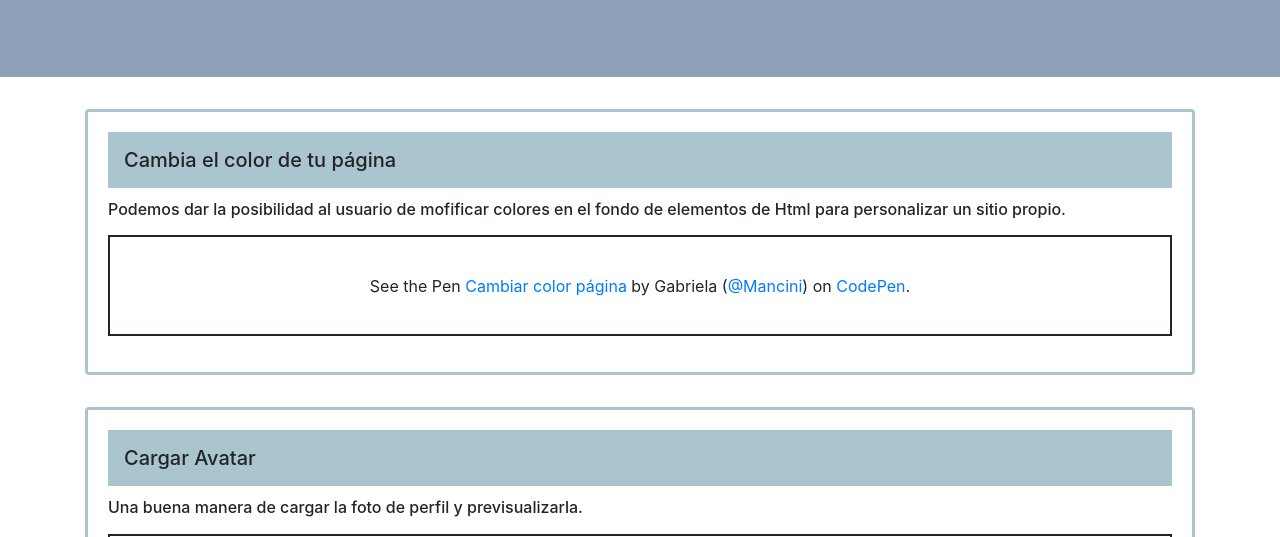
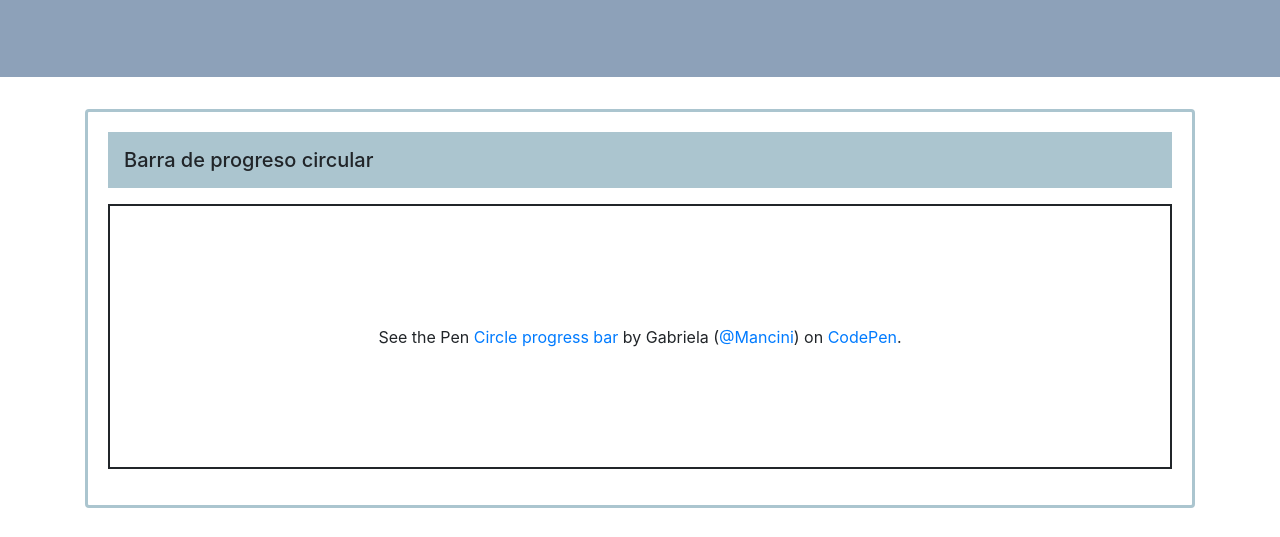
Before and after one commit to gabimancini/Ejercitacion-JS, a plain HTML site: page index.html in a window 1280 px wide. Shown: the part 222-759 px from the top of the page. Drawn offline with nearby package versions, Linux system fonts and the light colour scheme; a script that the page names is missing.

Commit message:
progress bar circular

```diff
--- a/index.html
+++ b/index.html
@@ -31,9 +31,22 @@
       <div class="col-sm-12">
         <div class="card">
           <div class="card-body">
+            <h5 class="card-title">Barra de progreso circular</h5>
+            <p class="codepen" data-height="370" data-theme-id="dark" data-default-tab="css,result" data-user="Mancini" data-slug-hash="MWYzZyx" style="height: 265px; box-sizing: border-box; display: flex; align-items: center; justify-content: center; border: 2px solid; margin: 1em 0; padding: 1em;" data-pen-title="Circle progress bar">
+              <span>See the Pen <a href="https://codepen.io/Mancini/pen/MWYzZyx">
+              Circle progress bar</a> by Gabriela (<a href="https://codepen.io/Mancini">@Mancini</a>)
+              on <a href="https://codepen.io">CodePen</a>.</span>
+            </p>
+            <script async src="https://static.codepen.io/assets/embed/ei.js"></script>
+               </div>
+        </div>
+      </div>
+      <div class="col-sm-12">
+        <div class="card">
+          <div class="card-body">
             <h5 class="card-title">Cambia el color de tu página</h5>
             <h6>Podemos dar la posibilidad al usuario de mofificar colores en el fondo de elementos de Html para personalizar un sitio propio.</h6>
-            <p class="codepen" data-height="350" data-theme-id="dark" data-default-tab="js,result" data-user="Mancini"
+            <p class="codepen" data-height="370" data-theme-id="dark" data-default-tab="js,result" data-user="Mancini"
               data-slug-hash="GRovzPj"
               style="height: 101px; box-sizing: border-box; display: flex; align-items: center; justify-content: center; border: 2px solid; margin: 1em 0; padding: 1em;"
               data-pen-title="Cambiar color página">
@@ -50,7 +63,7 @@
           <div class="card-body">
             <h5 class="card-title">Cargar Avatar</h5>
             <h6>Una buena manera de cargar la foto de perfil y previsualizarla.</h6>
-            <p class="codepen" data-height="350" data-theme-id="dark" data-default-tab="js,result" data-user="Mancini"
+            <p class="codepen" data-height="370" data-theme-id="dark" data-default-tab="js,result" data-user="Mancini"
               data-slug-hash="VwezRzP"
               style="height: 265px; box-sizing: border-box; display: flex; align-items: center; justify-content: center; border: 2px solid; margin: 1em 0; padding: 1em;"
               data-pen-title="Cargar Avatar">
@@ -62,17 +75,7 @@
           </div>
         </div>
       </div>
-      <!--
-      <div class="col-sm-12">
-        <div class="card">
-          <div class="card-body">
-            <h5 class="card-title">Pr´ximamente: Cargar información</h5>
 
-            <script async src="https://static.codepen.io/assets/embed/ei.js"></script>
-          </div>
-        </div>
-      </div>
-      -->
     </div>
   </div>
   <script src="https://code.jquery.com/jquery-3.2.1.slim.min.js"
```
